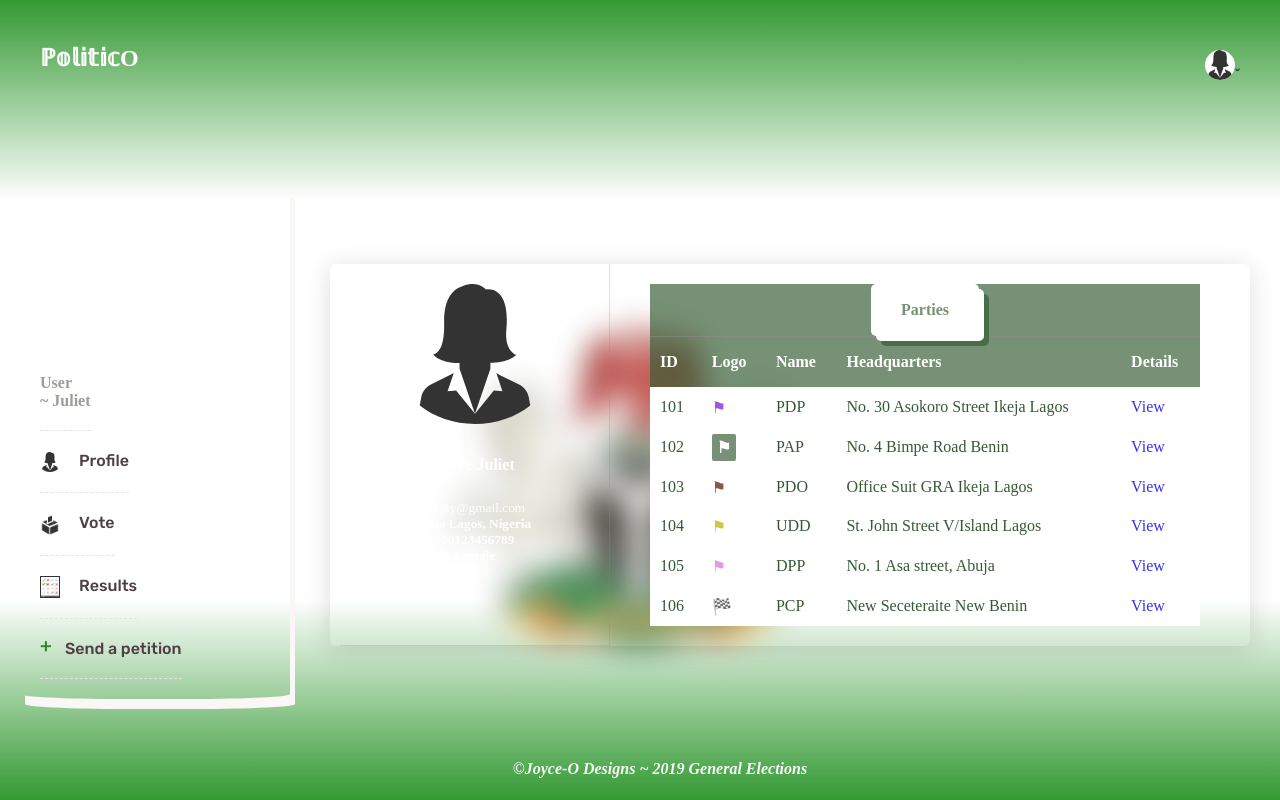
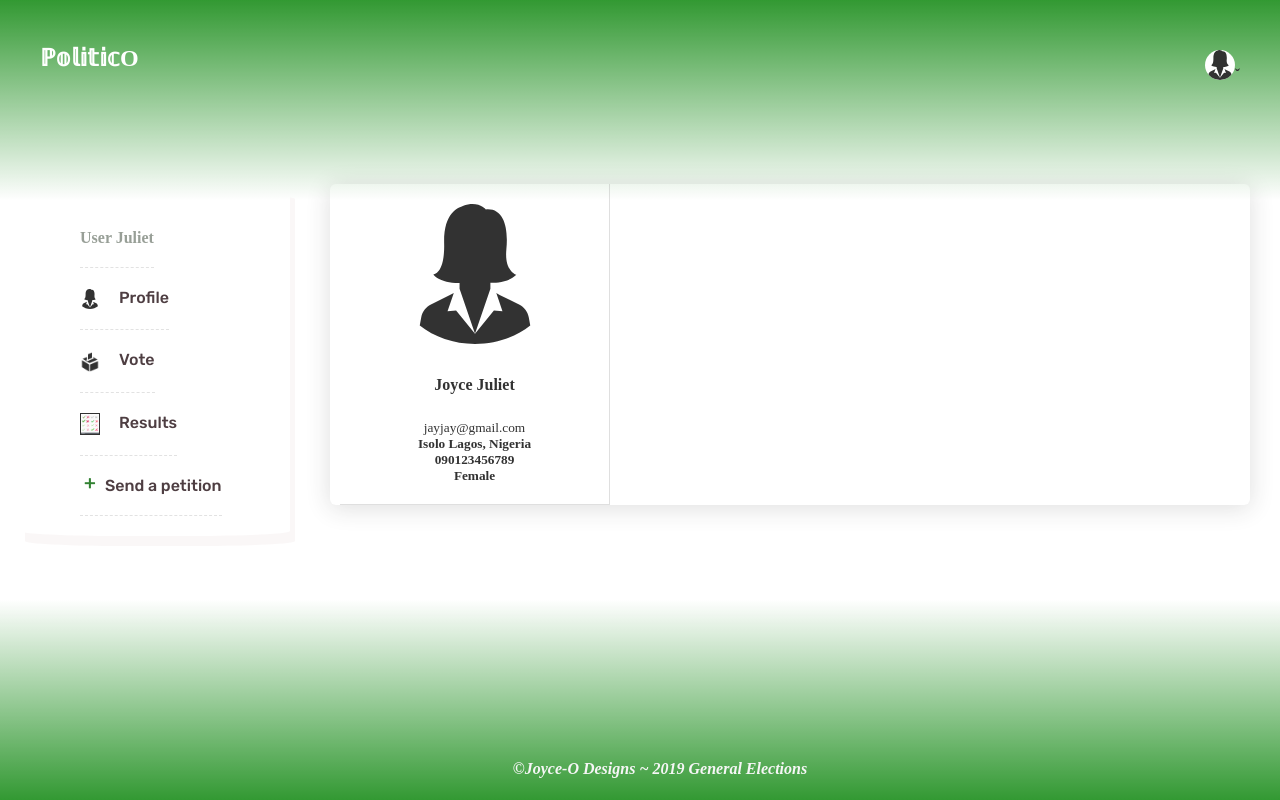
Before and after one commit to Joyce-O/politico, a PHP site: page /profile.html in a window 1280 px wide. Run offline with PHP 8.4, Linux system fonts and the light colour scheme.

Commit message:
[ft-163367346] Center profile page aside

```diff
--- a/pages/css/admin.css
+++ b/pages/css/admin.css
@@ -39,6 +39,7 @@
   -moz-filter: blur(15px);
   -o-filter: blur(15px);
   -ms-filter: blur(15px);
+   background-image: transparent;
   filter: blur(15px);
 }
 
@@ -46,9 +47,7 @@
   margin-top: 80px;
   padding-bottom:100px;  /* Height of the footer */
 }
-/* .togglenav {
-    display: none;
-} */
+
 #flex-admin {
     display: flex;
     width: 100%;
@@ -61,19 +60,16 @@
 }
 .admin-menu {
     background: transparent;
-    /* border: 1px solid; */
-    /* padding: 10px; */
-    /* border-left: 2px solid green; */
-     /* box-shadow: 5px 10px #888888;  */
     box-shadow: 5px 10px #faf6f6;
     border-radius: 100px / 5px;
     padding: 20px;
     margin-right: 40px;
     height: 100%;
-    flex: 1;
+    flex: 1;;
      color: white;
     width: fit-content;
 }
+
 
 .admin-menu li a {
     font-size: 1em;
@@ -83,12 +79,17 @@
 
 .main-admin {
     flex: 4;
-    /* box-shadow: 5px 10px #f8f6f6; */
     border-radius: 100px / 5px;
     margin-top: 80px;
-    /* border: 5px solid black; */
     margin-right: 10px;
     width: 100%;
+}
+.main-profile {
+  flex: 4;
+  border-radius: 100px / 5px;
+  margin-top: 0px;
+  margin-right: 10px;
+  width: 100%;
 }
 
 /* Bo */
@@ -96,15 +97,7 @@
 .toggled-nav > #menu {
     width: 200px;
 }
-/* #menu {
-    padding: 30px 22px 30px 17px;
-    box-sizing: border-box;
-    height: auto;
-    position: fixed;
-    width: 258px;
-    /* top: 0; */
-    /* bottom: 0;
-  } */
+
   #welcome-admin {
     color: rgb(127, 136, 126);
     font-weight: bolder;
@@ -166,8 +159,14 @@
     padding: 0;
   }
   .ul-list {
-      margin-top: 150px;
+      margin-top: 50px;
   }
+  .ul-list-profile {
+    margin-top: 5px;
+    margin-left: 40px;
+    text-align: center;
+  }
+
   #menu ul > li {
     display: block;
     padding-bottom: 10px;
@@ -290,10 +289,6 @@
   .logo-line2-h {
     border-left: 2px solid rgba(1, 51, 1, 0.671);
   }
-
-  /* tr:nth-child(odd) {
-    background-color: rgb(180, 178, 178);
-  } */
   .view {
     background-color: rgb(180, 178, 178);
   }
@@ -417,11 +412,7 @@
 }
 
 @media (max-width: 767px) {
-  /* main {
-    display: grid;
-    grid-template-columns: 100%;
-    grid-template-rows: 100vh;
-  } */
+
   aside {
     visibility: hidden;
     position: absolute;
@@ -479,13 +470,6 @@
    color: white;
    opacity: 1;
 }
-/* #menu {
-  visibility: visible;
-  background-color: green;
-  margin-top: 80px;
-  height: auto;
-  opacity: 1;
-} */
 .main-admin {
   opacity: .1;
 }
--- a/pages/css/main.css
+++ b/pages/css/main.css
@@ -123,6 +123,18 @@ flex-wrap: wrap;
 justify-content: center;
 
 }
+.signup-flex-column {
+  display: flex;
+  flex-direction: column;
+}
+.signup-flex {
+ display: flex;
+ justify-content: space-between;
+}
+.signup-flex #phone, .signup-flex #othername, .signup-flex #name {
+  margin-right: 5px;
+}
+
 .signup-form {
   padding: 20px;
   width: 40%;
@@ -370,6 +382,8 @@ font-size: 1.9em;
 }
 .text-center {
   text-align: center;
+  color: black;
+  font-size: 1em;
 }
 .mb-6 {
   margin-bottom: 6rem;
@@ -498,7 +512,6 @@ footer {
    #countdown-div li{
      font-size: 1.2em;
      margin-top: 2px;
-     /* margin-left: 10px; */
    }
    #ul {
     margin-left: 15px;
--- a/pages/css/styles.css
+++ b/pages/css/styles.css
@@ -10,7 +10,6 @@ p{vertical-align: middle;}
   padding: 10px;
   border-radius: 5px;
   height: 100px;
-  /* box-shadow: rgba(0, 0, 0, 0.16) 0 6px 25px; */
   background: rgba(1, 51, 1, 0.671);
 }
 
@@ -26,12 +25,9 @@ p{vertical-align: middle;}
   font-size: 1em;
 }
 .slides p {
-  /* color: rgb(10, 0, 14); */
   color: white;
   font-size: 1.2em;
   letter-spacing: .1em;
-  /* line-height: 1.1; */
-  /* font-weight: bold; */
 }
 
 /* The dot */
--- a/pages/js/main.js
+++ b/pages/js/main.js
@@ -1,4 +1,3 @@
-// let ul = document.getElementById('ul');
 const createNode = (element) => {
   return document.createElement(element);
 };
--- a/pages/js/toggle.js
+++ b/pages/js/toggle.js
@@ -1,7 +1,6 @@
 // Hide and show toggle menu
-// const resize = () => {
 let menuSpan = document.getElementById('menu-span');
-console.log("YESS");
+
 window.onclick = function (event) {
     if (event.target == menuSpan) {
         let deviceWidth = window.innerWidth;
--- a/pages/profile.html
+++ b/pages/profile.html
@@ -24,23 +24,21 @@
                 <li>
                     <div class="dropdown" style="float:right;">
                         <span id="avatarName">
-                          <img id="avatar" src="images/download.svg" alt="profile name" width="20px">ˇ</span>
+                            <img id="avatar" src="images/download.svg" alt="profile name" width="20px">ˇ</span>
 
                         <div class="dropdown-content">
-                          <!-- <a href="profile.html">profile</a> -->
-                          <a href="index.html">Logout</a>
+                            <a href="index.html">Logout</a>
                         </div>
-                      </div>
+                    </div>
                 </li>
             </ul>
         </header>
-        <section class="home-section-admin home-section-profile">
-            <div id="flex-admin">
+        <section class="home-section-profile">
+            <div id="flex-admin" class="flex-profile">
                 <aside class="admin-menu">
                     <div class="bg-blue" id="menu">
-                        <ul class="ul-list">
-                            <li id="welcome-admin">User
-                                <br>~ Juliet</li>
+                        <ul class="ul-list ul-list-profile">
+                            <li id="welcome-admin">User Juliet</li>
                             <li>
                                 <img src="images/download.svg" class="menu-ico">
                                 <a href="#">
@@ -66,7 +64,7 @@
                         </ul>
                     </div>
                 </aside>
-                <section class="main-admin">
+                <section class="main-profile">
                     <div class="dash-cont">
                         <!-- Dashboard Content -->
                         <div id="main-content-page" class="d-flex">
@@ -81,88 +79,8 @@
                                         <h5>Female</h5>
                                     </div>
                                 </div>
-                                <div id="user-info" class="text-center">
-                                    <div id="table-info">
-                                        <a href="#">Parties</a>
-                                    </div>
-                                    <div id="table-cont">
-                                        <table>
-                                            <tr id="table-head">
-                                                <th>ID</th>
-                                                <th>Logo</th>
-                                                <th>Name</th>
-                                                <th>Headquarters</th>
-                                                <th>Details</th>
-                                            </tr>
-                                            <tr>
-                                                <td>101</td>
-                                                <td>
-                                                    <span class="menu-ico menu-ico-1">&#9873;</span>
-                                                </td>
-                                                <td>PDP</td>
-                                                <td>No. 30 Asokoro Street Ikeja Lagos</td>
-                                                <td>
-                                                    <a href="party_details.html" class="">View</a>
-                                                </td>
-                                            </tr>
-                                            <tr>
-                                                <td>102</td>
-                                                <td>
-                                                    <span class="menu-ico menu-ico-2">&#9873;</span>
-                                                </td>
-                                                <td>PAP</td>
-                                                <td>No. 4 Bimpe Road Benin</td>
-                                                <td>
-                                                    <a href="party_details.html" class="">View</a>
-                                                </td>
-                                            </tr>
-                                            <tr>
-                                                <td>103</td>
-                                                <td>
-                                                    <span class="menu-ico menu-ico-3">&#9873;</span>
-                                                </td>
-                                                <td>PDO</td>
-                                                <td>Office Suit GRA Ikeja Lagos</td>
-                                                <td>
-                                                    <a href="party_details.html" class="">View</a>
-                                                </td>
-                                            </tr>
-                                            <tr>
-                                                <td>104</td>
-                                                <td>
-                                                    <span class="menu-ico menu-ico-4">&#9873;</span>
-                                                </td>
-                                                <td>UDD</td>
-                                                <td>St. John Street V/Island Lagos</td>
-                                                <td>
-                                                    <a href="party_details.html" class="">View</a>
-                                                </td>
-                                            </tr>
-                                            <tr>
-                                                <td>105</td>
-                                                <td>
-                                                    <span class="menu-ico menu-ico-5">&#9873;</span>
-                                                </td>
-                                                <td>DPP</td>
-                                                <td>No. 1 Asa street, Abuja</td>
-                                                <td>
-                                                    <a href="party_details.html" class="">View</a>
-                                                </td>
-                                            </tr>
-                                            <tr>
-                                                <td>106</td>
-                                                <td>
-                                                    <span class="menu-ico menu-ico-6">&#127937;</span>
-                                                </td>
-                                                <td>PCP</td>
-                                                <td>New Seceteraite New Benin</td>
-                                                <td>
-                                                    <a href="party_details.html" class="">View</a>
-                                                </td>
-                                            </tr>
-                                        </table>
-                                    </div>
-                                </div>
+
+                            </div>
                 </section>
                 </main>
 
```
Also changed, not shown: pages/js/modal.js (+0 -23 lines), pages/signup.html (+4 -4 lines).
